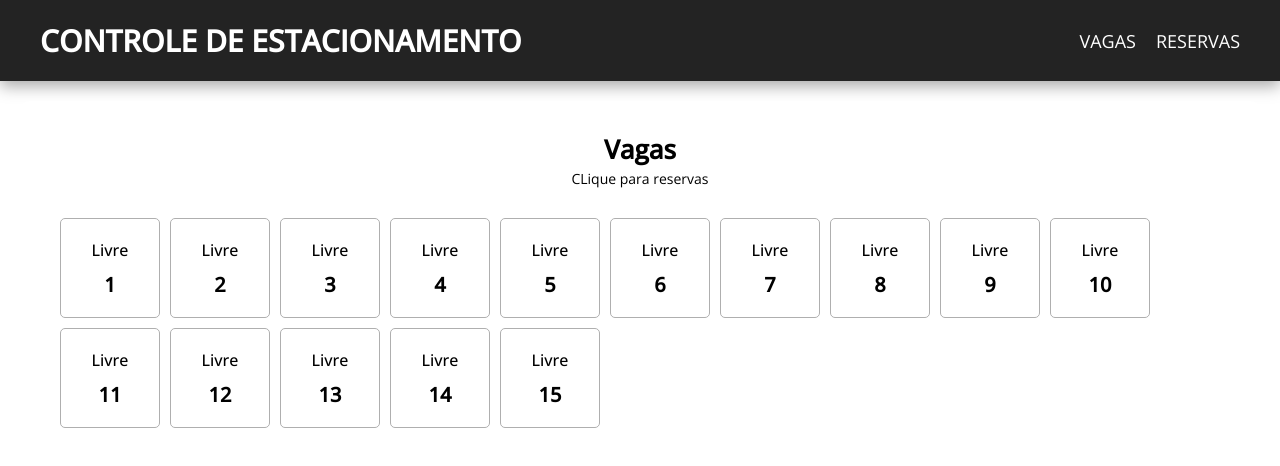
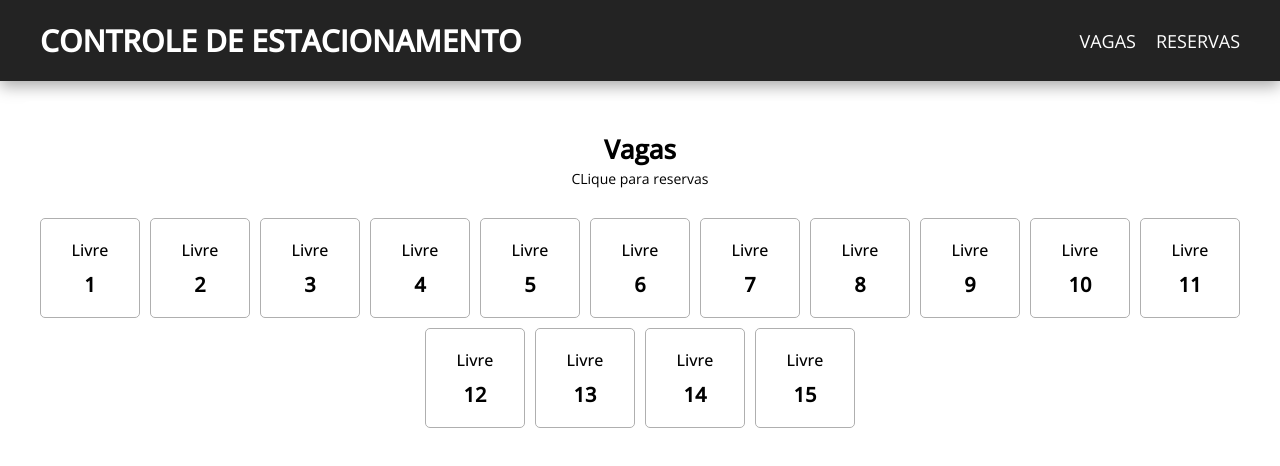
Before and after one commit to martingarrote/controle-estacionamento-react, a React (Create React App) app: page / in a window 1280 px wide. Shown: the top 466 px of the page. Built offline with nearby package versions, Linux system fonts and the light colour scheme; the HTML template or start-up script is replaced by a standard one.

Commit message:
melhorar distribuição das vagas no container

```diff
--- a/src/pages/HomePage.css
+++ b/src/pages/HomePage.css
@@ -24,11 +24,9 @@ section p {
 }
 
 .parking-lot {
-    margin: auto;
-    padding: 3rem;
-    width: fit-content;
     display: flex;
-    flex-flow: row wrap;
-    justify-content: flex-start;
+    flex-wrap: wrap;
     gap: 1rem;
+    justify-content: center;
+    padding: 3rem 1rem;
 }
```
